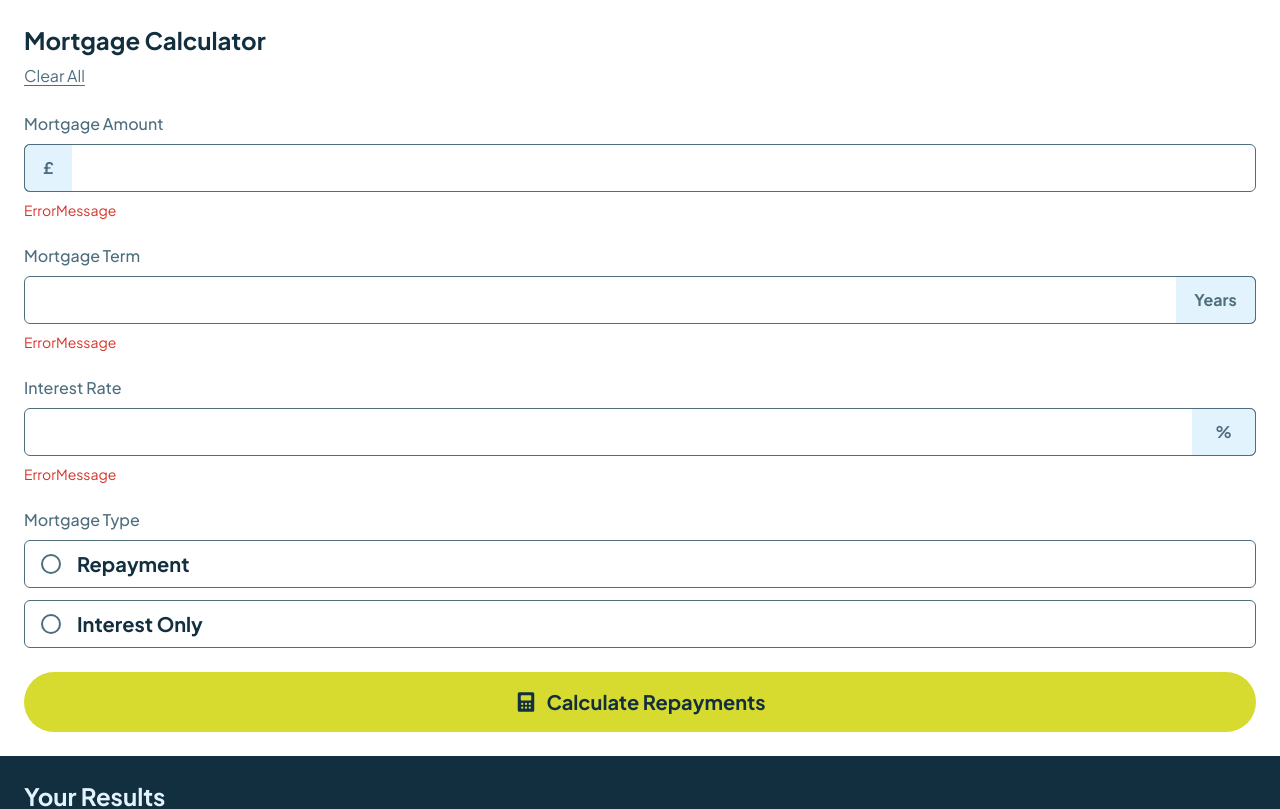
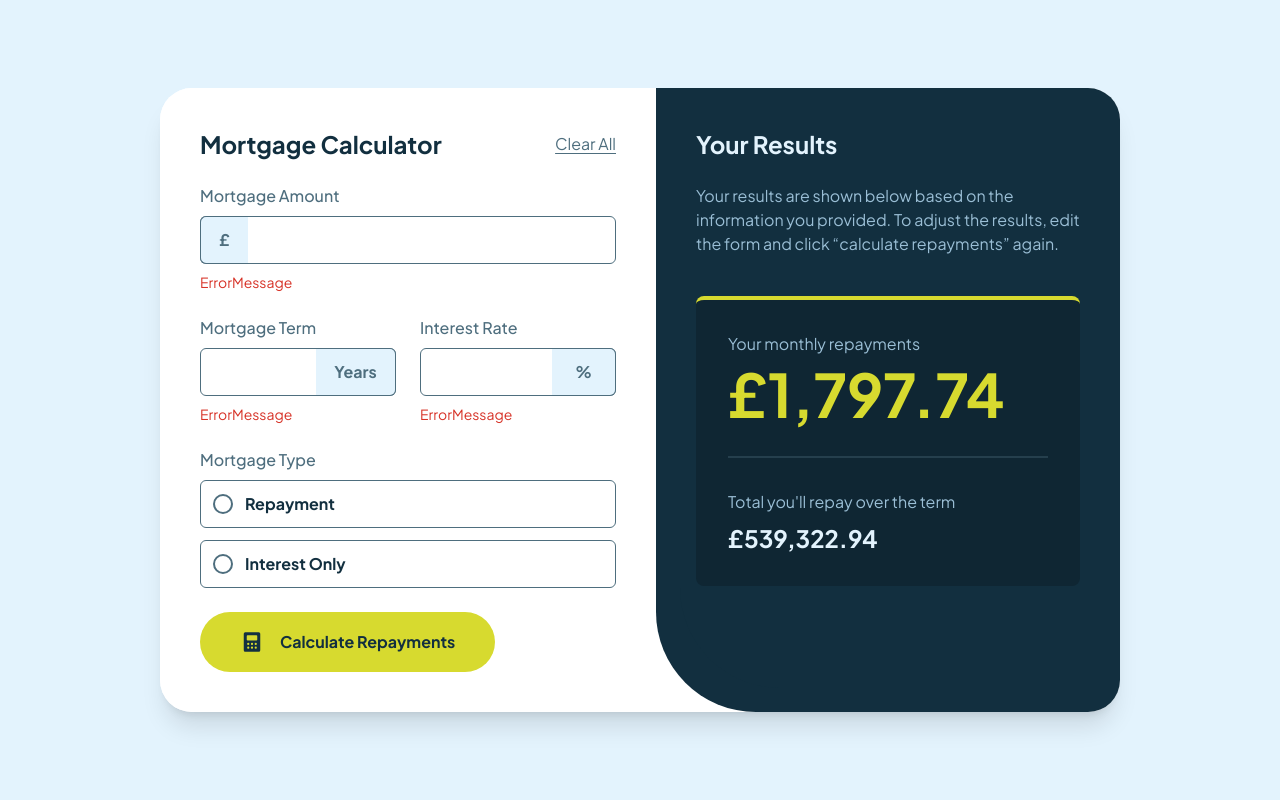
Before and after one commit to adeysh/fem__mortgage-repayment-calculator, a React (Vite) app: page / in a window 1280 px wide. Shown: the top 809 px of the page. Built offline with nearby package versions, Linux system fonts and the light colour scheme.

Commit message:
style: desktop styles with hover/active states

```diff
--- a/src/components/Form/CalculateButton.jsx
+++ b/src/components/Form/CalculateButton.jsx
@@ -1,10 +1,8 @@
-import React from "react";
-
 const CalculateButton = () => {
     return (
         <button
             type="button"
-            className="flex h-15 items-center justify-center gap-2 rounded-full bg-lime text-xl font-bold text-slate-900"
+            className="flex h-15 cursor-pointer items-center justify-center gap-4 rounded-full bg-lime font-bold text-slate-900 transition-colors duration-300 ease-in-out hover:bg-lime/50 lg:self-start lg:px-10 lg:py-4"
         >
             <img src="/assets/images/icon-calculator.svg" alt="Calculator" />
             Calculate Repayments
--- a/src/components/Form/Form.jsx
+++ b/src/components/Form/Form.jsx
@@ -27,6 +27,7 @@ const Form = () => {
                 inputId={"mortgageAmount"}
                 onChange={handleInputChange}
             />
+            <div className="flex flex-col gap-6 lg:flex-row">
                 <InputWrapper
                     label={"Mortgage Term"}
                     htmlFor={"mortgageTerm"}
@@ -43,10 +44,11 @@ const Form = () => {
                     inputId={"interestRate"}
                     onChange={handleInputChange}
                 />
+            </div>
 
             <MortgageTypeSelector />
 
-            <CalculateButton />
+            <CalculateButton values={formValues} />
         </form>
     );
 };
--- a/src/components/Form/FormHeader.jsx
+++ b/src/components/Form/FormHeader.jsx
@@ -1,12 +1,12 @@
 const FormHeader = () => {
     return (
-        <div className="flex flex-col items-start gap-2">
+        <div className="flex flex-col items-start gap-2 lg:flex-row lg:items-center lg:justify-between">
             <h1 className="text-2xl font-bold text-slate-900">
                 Mortgage Calculator
             </h1>
             <button
                 type="button"
-                className="text-slate-700 underline underline-offset-3"
+                className="cursor-pointer text-slate-700 underline underline-offset-3 transition-colors duration-300 ease-in-out hover:text-slate-900"
             >
                 Clear All
             </button>
--- a/src/components/Form/FormInput.jsx
+++ b/src/components/Form/FormInput.jsx
@@ -5,12 +5,12 @@ const FormInput = ({ unitPosition, unitWidth, inputId, onChange }) => {
                 type="number"
                 id={inputId}
                 name="mortgageAmount"
-                className={`h-12 w-full rounded-md border border-slate-700 font-bold text-slate-900 ${unitPosition === "left" ? "pr-4 pl-16" : "pr-20 pl-4"}`}
+                className={`peer no-spinners h-12 w-full cursor-pointer rounded-md border border-slate-700 font-bold text-slate-900 transition-colors duration-300 ease-in-out focus-visible:border-lime focus-visible:outline-none active:border-lime active:outline-none ${unitPosition === "left" ? "pr-4 pl-16" : "pr-20 pl-4"} caret-slate-900`}
                 onChange={(e) => onChange(inputId, e.target.value)}
             />
             {/* unit */}
             <div
-                className={`absolute top-0 ${unitPosition === "left" ? "left-0 rounded-l-md border-l" : "right-0 rounded-r-md border-r"} ${unitWidth === "mortgageAmountWidth" ? "w-12" : unitWidth === "mortgageTermWidth" ? "w-20" : "w-16"} flex h-12 items-center justify-center border-y border-slate-700 bg-slate-100 px-4 font-bold text-slate-700`}
+                className={`absolute top-0 ${unitPosition === "left" ? "left-0 rounded-l-md border-l" : "right-0 rounded-r-md border-r"} ${unitWidth === "mortgageAmountWidth" ? "w-12" : unitWidth === "mortgageTermWidth" ? "w-20" : "w-16"} flex h-12 items-center justify-center border-y border-slate-700 bg-slate-100 px-4 font-bold text-slate-700 transition-colors duration-300 ease-in-out peer-focus:bg-lime peer-focus-visible:border-lime peer-focus-visible:bg-lime peer-focus-visible:text-slate-900 peer-active:border-lime peer-active:bg-lime peer-active:text-slate-900`}
             >
                 {inputId === "mortgageAmount"
                     ? "£"
--- a/src/components/Form/MortgageTypeSelector.jsx
+++ b/src/components/Form/MortgageTypeSelector.jsx
@@ -1,4 +1,3 @@
-import React from "react";
 import RadioButton from "./RadioButton";
 import FormLabel from "./FormLabel";
 
--- a/src/components/Form/RadioButton.jsx
+++ b/src/components/Form/RadioButton.jsx
@@ -2,14 +2,14 @@ const RadioButton = ({ label, htmlFor, id, value }) => {
     return (
         <label
             htmlFor={htmlFor}
-            className="flex h-12 w-full items-center gap-4 rounded-md border border-slate-700 px-4 text-xl font-bold text-slate-900"
+            className="flex h-12 w-full cursor-pointer items-center gap-4 rounded-md border border-slate-700 px-4 font-bold text-slate-900 transition-all duration-300 ease-in-out hover:border-lime has-[input:checked]:border-lime has-[input:checked]:bg-lime/20"
         >
             <input
                 type="radio"
                 id={id}
                 name="mortgageType"
                 value={value}
-                className="h-5 w-5 appearance-none rounded-full border-2 border-slate-700"
+                className="peer relative h-3 w-3 appearance-none rounded-full border-0 outline-2 outline-offset-2 outline-slate-700 transition-all before:absolute before:inset-1 before:rounded-full before:bg-transparent before:content-[''] peer-checked:before:bg-lime checked:border-2 checked:border-lime checked:bg-lime checked:outline-offset-2 checked:outline-lime"
             />
             {label}
         </label>
--- a/src/components/Results/ResultsEmptyState.jsx
+++ b/src/components/Results/ResultsEmptyState.jsx
@@ -1,6 +1,6 @@
 const ResultsEmptyState = () => {
     return (
-        <div className="flex h-full flex-col items-center justify-between gap-4 bg-slate-900 p-6 text-center">
+        <div className="lg: flex h-full flex-col items-center justify-between gap-4 bg-slate-900 p-6 text-center lg:justify-center lg:rounded-bl-[100px]">
             <img
                 src="/assets/images/illustration-empty.svg"
                 alt="Calculation"
--- a/src/components/Results/ResultsFilledState.jsx
+++ b/src/components/Results/ResultsFilledState.jsx
@@ -2,14 +2,18 @@ import Card from "../Utils/Card";
 
 const ResultsFilledState = () => {
     return (
-        <div className="flex h-full flex-col gap-6 bg-slate-900 p-6">
-            <h2 className="text-2xl font-bold text-slate-100">Your Results</h2>
+        <div className="flex h-full flex-col gap-6 bg-slate-900 lg:gap-10 lg:rounded-bl-[100px] lg:p-4">
+            <div className="flex flex-col gap-6">
+                <h2 className="text-2xl font-bold text-slate-100">
+                    Your Results
+                </h2>
 
-            <p className="text-slate-300">
-                Your results are shown below based on the information you
-                provided. To adjust the results, edit the form and click
-                “calculate repayments” again.
-            </p>
+                <p className="text-slate-300">
+                    Your results are shown below based on the information you
+                    provided. To adjust the results, edit the form and click
+                    “calculate repayments” again.
+                </p>
+            </div>
 
             <Card />
         </div>
--- a/src/components/Utils/Card.jsx
+++ b/src/components/Utils/Card.jsx
@@ -1,9 +1,11 @@
 const Card = () => {
     return (
-        <div className="flex flex-col gap-4 rounded-lg border-t-4 border-lime bg-slate-950 p-4">
-            <div className="flex flex-col gap-2 border-b border-slate-700 pb-4">
+        <div className="flex flex-col gap-4 rounded-lg border-t-4 border-lime bg-slate-950 p-4 lg:gap-8 lg:p-8">
+            <div className="flex flex-col gap-2 border-b-2 border-slate-700/35 pb-4 lg:pb-8">
                 <p className="text-slate-300">Your monthly repayments</p>
-                <p className="text-4xl font-bold text-lime">£1,797.74</p>
+                <p className="text-4xl font-bold text-lime lg:text-6xl">
+                    £1,797.74
+                </p>
             </div>
 
             <div className="flex flex-col gap-2">
--- a/src/components/Utils/ErrorMessage.jsx
+++ b/src/components/Utils/ErrorMessage.jsx
@@ -1,5 +1,3 @@
-import React from "react";
-
 const ErrorMessage = () => {
     return <p className="text-sm text-red">ErrorMessage</p>;
 };
--- a/src/index.css
+++ b/src/index.css
@@ -19,12 +19,35 @@
 
     /* Typography */
     --font-sans: "Plus Jakarta Sans", sans-serif;
+
+    /* clamp token for app container */
+    --spacing-app: clamp(64rem, 80vw, 72rem);
 }
 
 /* Root container styles
 Keep layout centered on all screen sizes */
 #root {
     display: flex;
-    background-color: var(--color-white);
+    background-color: var(--color-slate-100);
     min-height: 100vh;
 }
+
+/* Remove number input spinners */
+.no-spinners::-webkit-inner-spin-button,
+.no-spinners::-webkit-outer-spin-button {
+    -webkit-appearance: none;
+    margin: 0;
+}
+
+.no-spinners {
+    -moz-appearance: textfield; /* For Firefox */
+    appearance: textfield;
+}
+
+/* Centered layout on large screens */
+@media screen and (width >= 64rem) {
+    #root {
+        align-items: center;
+        justify-content: center;
+    }
+}
--- a/src/pages/MortgageCalculator.jsx
+++ b/src/pages/MortgageCalculator.jsx
@@ -4,12 +4,14 @@ import ResultsPanel from "../components/Results/ResultsPanel";
 
 const MortgageCalculator = () => {
     return (
-        <div className="flex w-full flex-col">
-            <div className="flex flex-col gap-6 p-6">
+        <div className="flex min-h-[600px] w-full flex-col overflow-hidden bg-white lg:w-3/4 lg:max-w-app lg:flex-row lg:items-stretch lg:rounded-4xl lg:shadow-xl">
+            <div className="flex h-full flex-1 flex-col gap-6 bg-inherit p-6 lg:p-10">
                 <FormHeader />
                 <Form />
             </div>
-            <ResultsPanel />
+            <div className="flex-1 bg-slate-900 p-6 lg:rounded-bl-[100px]">
+                <ResultsPanel />
+            </div>
         </div>
     );
 };
```
Lines whose indentation alone changed are shown as unchanged.
